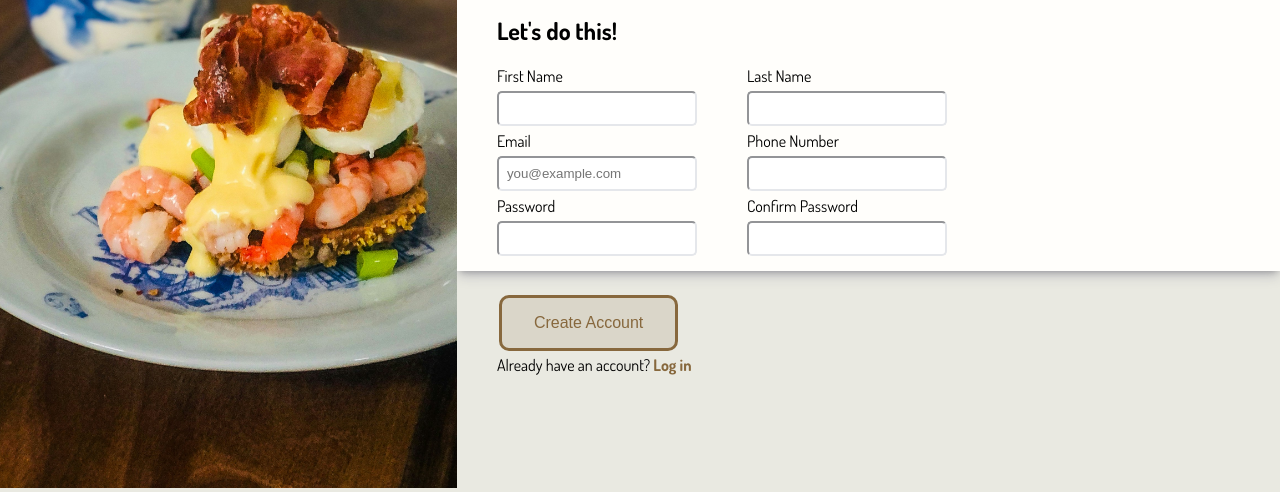
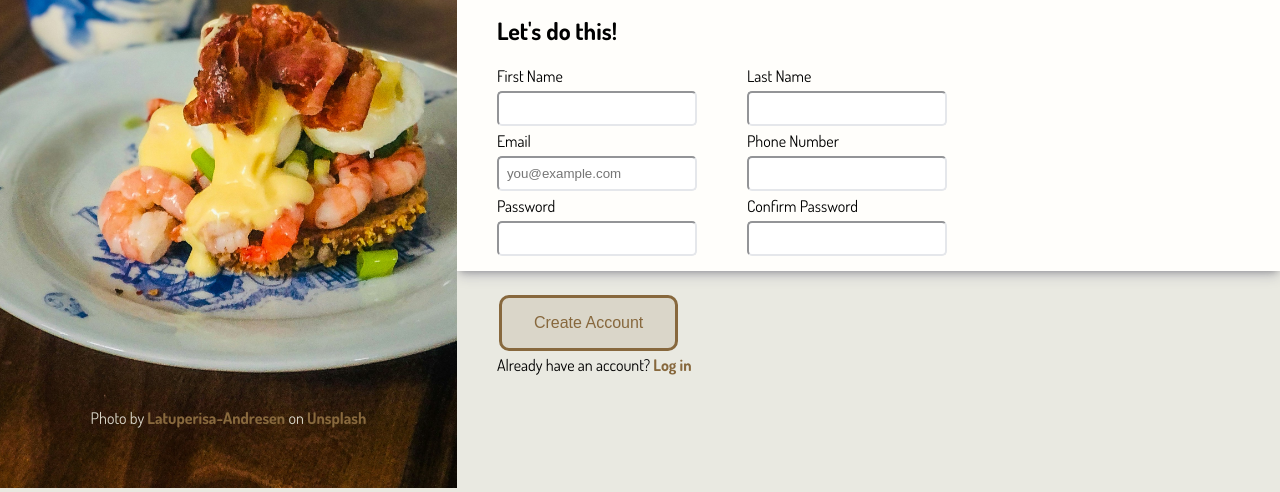
Before and after one commit to lizzyjoo/sign-up-form, a plain HTML site: page index.html in a window 1280 px wide. Shown: the part 312-804 px from the top of the page. Drawn offline with Linux system fonts and the light colour scheme; files whose address does not match are found by name.

Commit message:
feat: picture credit comments

```diff
--- a/index.html
+++ b/index.html
@@ -16,6 +16,7 @@
             <img src="/Users/lizzyjoo/sign-up-form/images/logo.png">
         </div>
         <img id="food" src="/Users/lizzyjoo/sign-up-form/images/jennifer-latuperisa-andresen-247JU9v0S8A-unsplash.jpg">
+        <div id="credit">Photo by <a href="https://unsplash.com/@fraumuksch">Latuperisa-Andresen</a> on <a href="https://unsplash.com/">Unsplash</a></div>
     </div>
     <div class="sign_up" id="sign_up">
         <div class="header" id="header">
--- a/style.css
+++ b/style.css
@@ -23,7 +23,13 @@ body {
     width: 100%;
     text-align: center;
 }
-
+#credit {
+    position: absolute;
+    top: 90%;
+    color: #dad6c9;
+    text-align: center;
+    width: 100%;
+}
 /* Styling for header paragraph */
 p {
     font-size: 20px;
```
